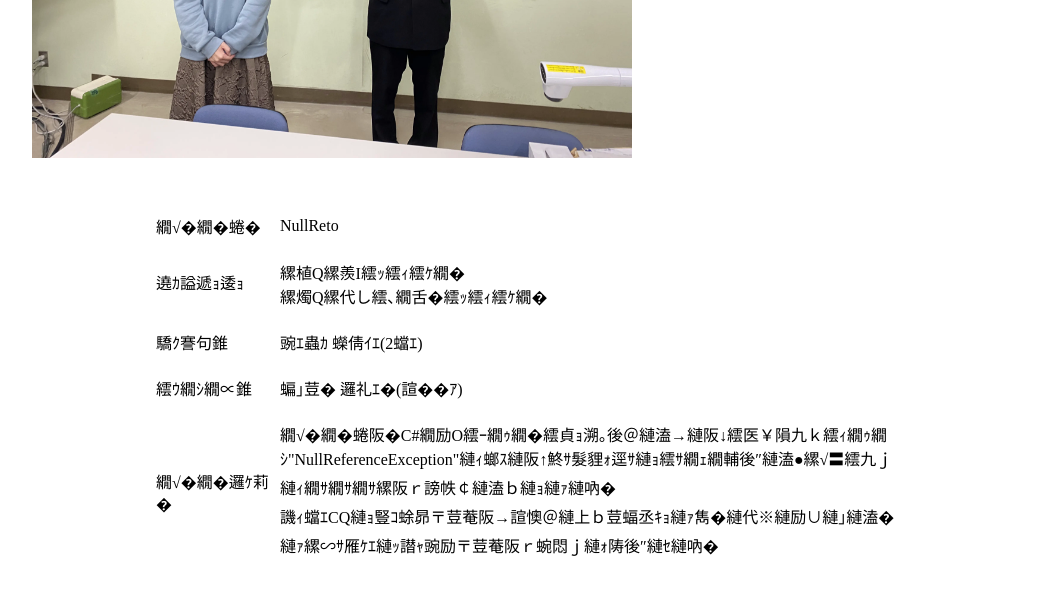
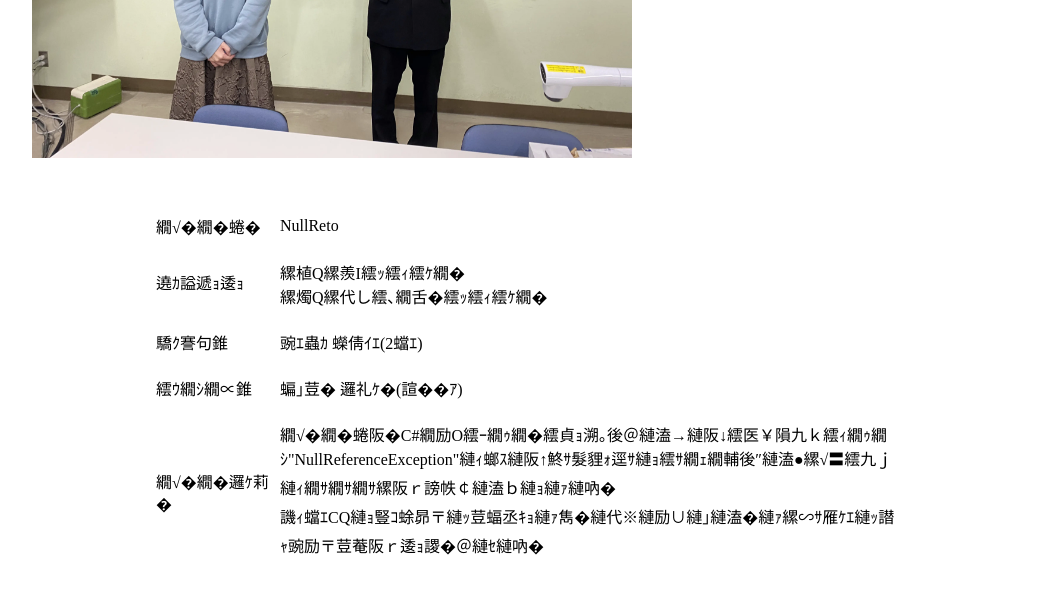
Before and after one commit to NULLRETO/-nullreto.github.io, a plain HTML site: page index_contents.html in a window 1280 px wide. Shown: the part 303-894 px from the top of the page, without its empty margins (111-1161 px from the left). Drawn offline with Linux system fonts and the light colour scheme.

Commit message:
Update index_contents.html

```diff
--- a/index_contents.html
+++ b/index_contents.html
@@ -50,13 +50,13 @@
     <td width="120" align="LEFT">コーチ名<br>
       <br>
     </td>
-    <td align="LEFT">垣下 紗紗(情報)<br>
+    <td align="LEFT">垣下 紗織(情報)<br>
     <br></td>
   </tr><tr>
     <td width="120" align="LEFT">チーム紹介<br>
       <br>
     </td>
-    <td align="LEFT">チーム名はC#プログラムを実行したときによく見るエラー"NullReferenceException"と好きな麻雀漫画のセリフ「きたぜ、ぬるりと・・・」を掛けたものです。<br>昨年CQの決勝で一位と惜しくも一問差で負けてしまったので、今年は本気で一位を取りに行きます。<br>
+    <td align="LEFT">チーム名はC#プログラムを実行したときによく見るエラー"NullReferenceException"と好きな麻雀漫画のセリフ「きたぜ、ぬるりと・・・」を掛けたものです。<br>昨年CQの決勝では一問差で負けてしまったので、今年は本気で一位を目指します。<br>
     <br></td>
   </tr>
 
@@ -72,4 +72,5 @@
 </font>
 
 
+
 </body></html>
```
